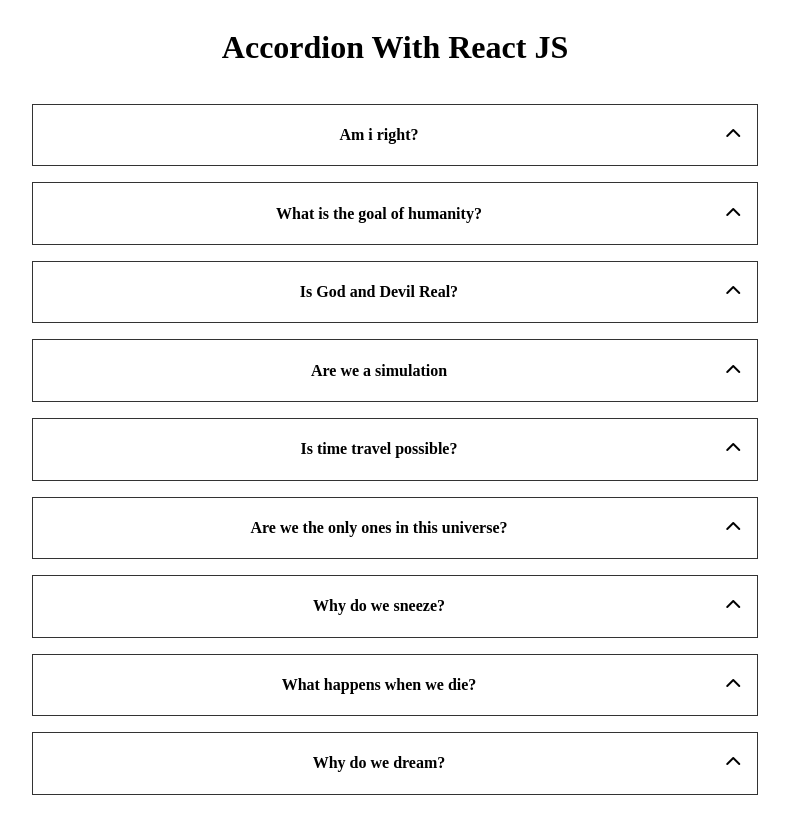
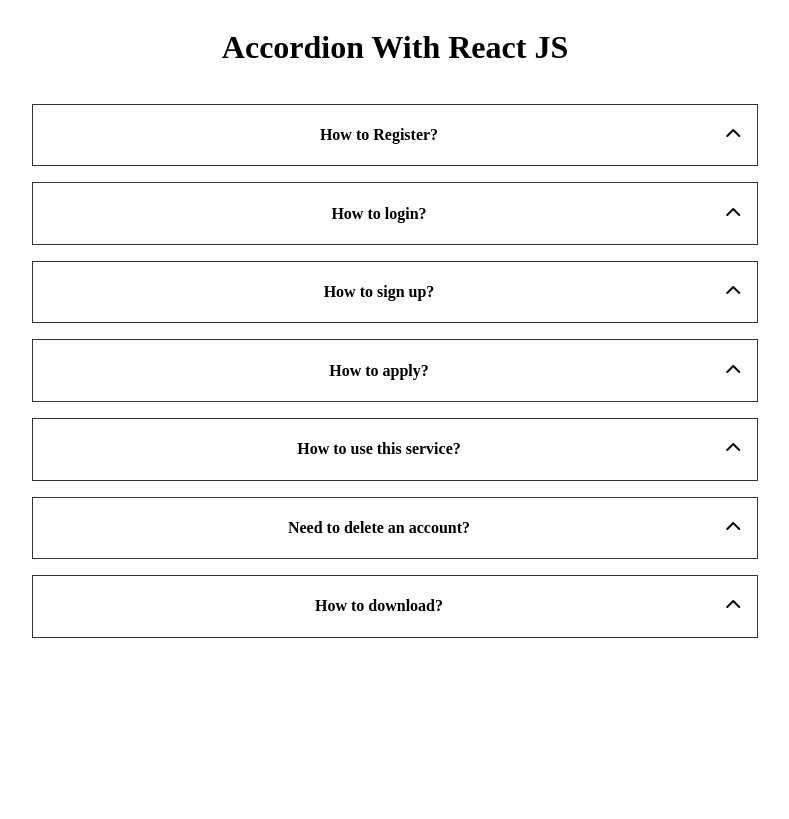
Before and after one commit to lumunge/React-Practice, a React (Create React App) app: page / in a window 1280 px wide. Shown: the whole page, without its empty margins (245-1034 px from the left). Built offline with nearby package versions, Linux system fonts and the light colour scheme.

Commit message:
final data changes

```diff
--- a/src/data.js
+++ b/src/data.js
@@ -1,48 +1,38 @@
 const questions = [
     {
         id: 1001,
-        title: "Am i right?",
-        answer: "Nobody knows anything for sure and those who claim to to are more dangerous than the devil, beware of the knowers"
+        title: "How to Register?",
+        answer: "Navigate to the registration page and click register new user"
     },
     {
         id: 1002,
-        title: "What is the goal of humanity?",
-        answer: "There is no specified goal, maybe find meaning that in the bigger scope of things will be rendered meaningless, cudos!!"
+        title: "How to login?",
+        answer: "Navigate to the login page and enter credentials to login"
     },
     {
         id: 1003,
-        title: "Is God and Devil Real?",
-        answer: "No they are just concepts representing dual aspects of the same coin, toss the coin and there you have freedom"
+        title: "How to sign up?",
+        answer: "Got to the sign up page and click on the sign up form and enter your details"
     },
     {
         id: 1004,
-        title: "Are we a simulation",
-        answer: "Yes this is not real, life is a joke, death is liberation, could'nt feel more free when deep sleep, thats freedom from mind"
+        title: "How to apply?",
+        answer: "To apply go to the official website an download an application form."
     },
     {
         id: 1005,
-        title: "Is time travel possible?",
-        answer: "Time itself doesnt exist, so why time travel, all are concept we make up as we go along with this phenomenon called life"
+        title: "How to use this service?",
+        answer: "Navigate to the services tab and click on services, all shall be there"
     },
     {
         id: 1006,
-        title: "Are we the only ones in this universe?",
-        answer: "No, alien life may exist, and if it does it is beyond our scope of knowledge, the purpose of life sould be greater than aliens"
+        title: "Need to delete an account?",
+        answer: "Login to your account on the account profile page, scroll down and delete your account"
     },
     {
         id: 1007,
-        title: "Why do we sneeze?",
-        answer: "Sneezing happens because of dust in our air track tha forces the body o react to protect itself"
-    },
-    {
-        id: 1008,
-        title: "What happens when we die?",
-        answer: "Death is just like sleep being shy, we dont know what happens when we are asleep"
-    },
-    {
-        id: 1009,
-        title: "Why do we dream?",
-        answer: "Some might say that dreams are a sign of teh universe trying to communicate to us"
+        title: "How to download?",
+        answer: "Just click the download button and the download will proceed"
     },
 ]
 
```
